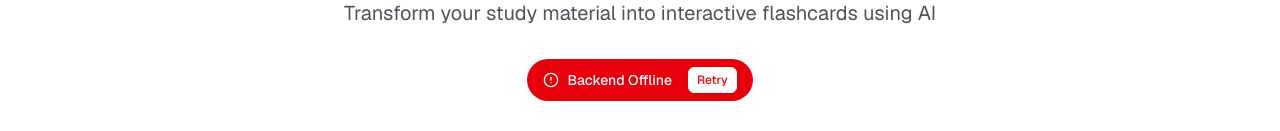
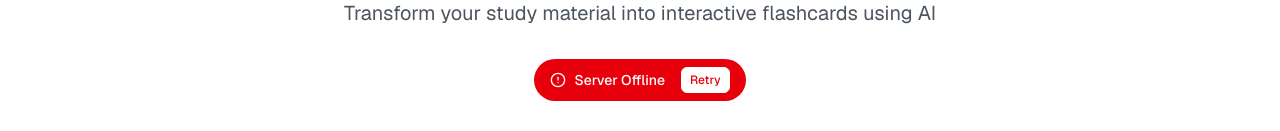
Before and after one commit to haneefojay/AI-Flashcard-Generator, a Next.js app in the folder frontend/: page /generate in a window 1280 px wide. Shown: the part 154-285 px from the top of the page. Built offline with nearby package versions, Linux system fonts and the light colour scheme; no server answers.

Commit message:
updated check health display

```diff
--- a/frontend/src/app/generate/page.tsx
+++ b/frontend/src/app/generate/page.tsx
@@ -126,12 +126,12 @@ export default function GeneratePage() {
               ) : isHealthy ? (
                 <div className="flex items-center gap-2 text-green-600 bg-green-50 px-4 py-2 rounded-full border border-green-200">
                   <CheckCircle className="h-4 w-4" />
-                  <span className="text-sm font-medium">Backend Ready</span>
+                  <span className="text-sm font-medium">Ready</span>
                 </div>
               ) : (
                 <div className="flex items-center gap-2 text-destructive-foreground bg-destructive px-4 py-2 rounded-full">
                   <AlertCircle className="h-4 w-4" />
-                  <span className="text-sm font-medium">Backend Offline</span>
+                  <span className="text-sm font-medium">Server Offline</span>
                   <Button
                     size="sm"
                     variant="outline"
```
